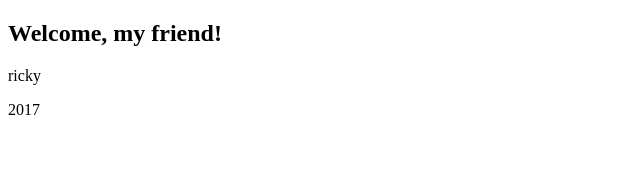
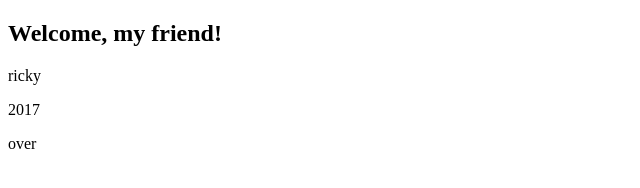
Before and after one commit to RickyHeaven/AlphaP, a plain HTML site: page index.html in a window 1280 px wide. Shown: the full height of the page, 0-640 px from the left. Drawn offline with Linux system fonts and the light colour scheme.

Commit message:
ricky edit index.html

```diff
--- a/index.html
+++ b/index.html
@@ -8,5 +8,6 @@
     <h2>Welcome, my friend!</h2>
     <p>ricky</p>
 <p>2017</p>
+<p>over</p>
 </body>
 </html>
```
